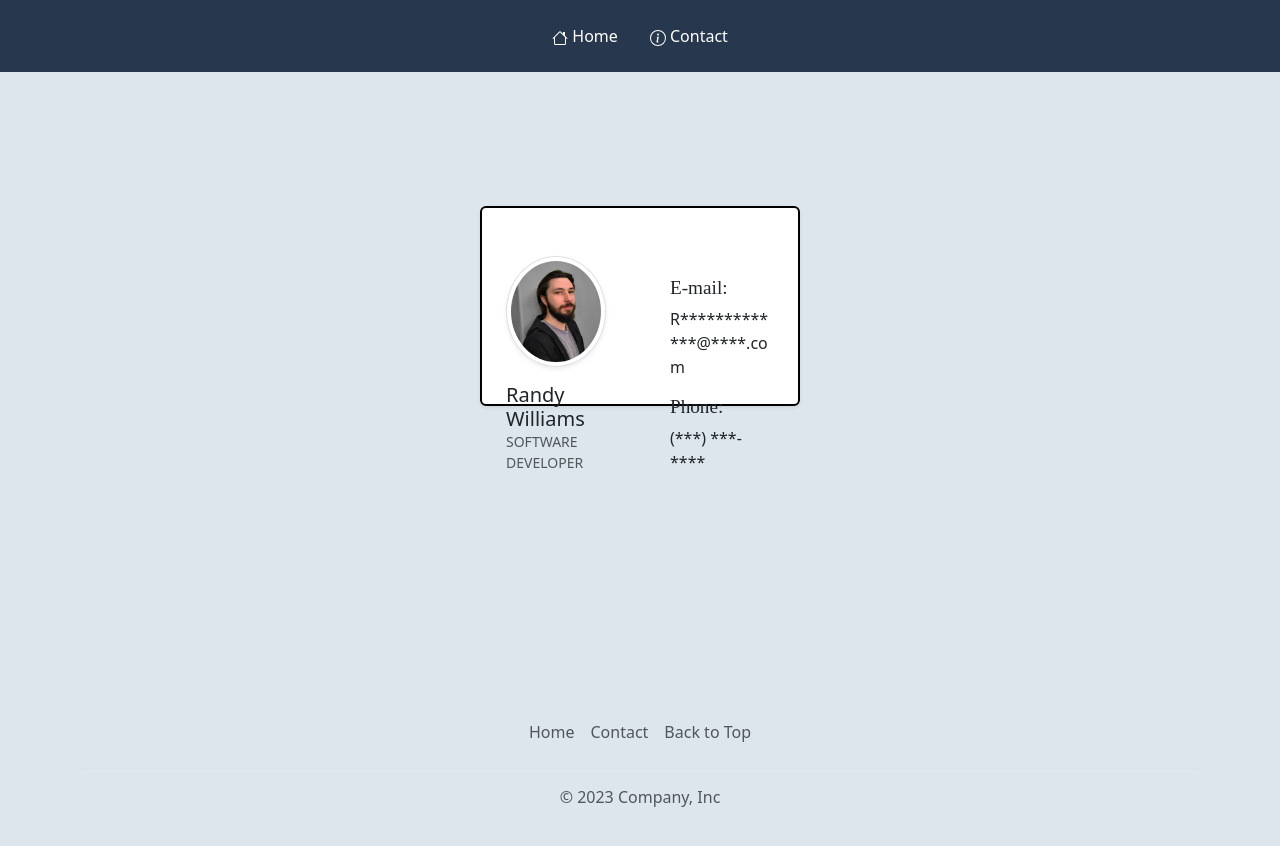
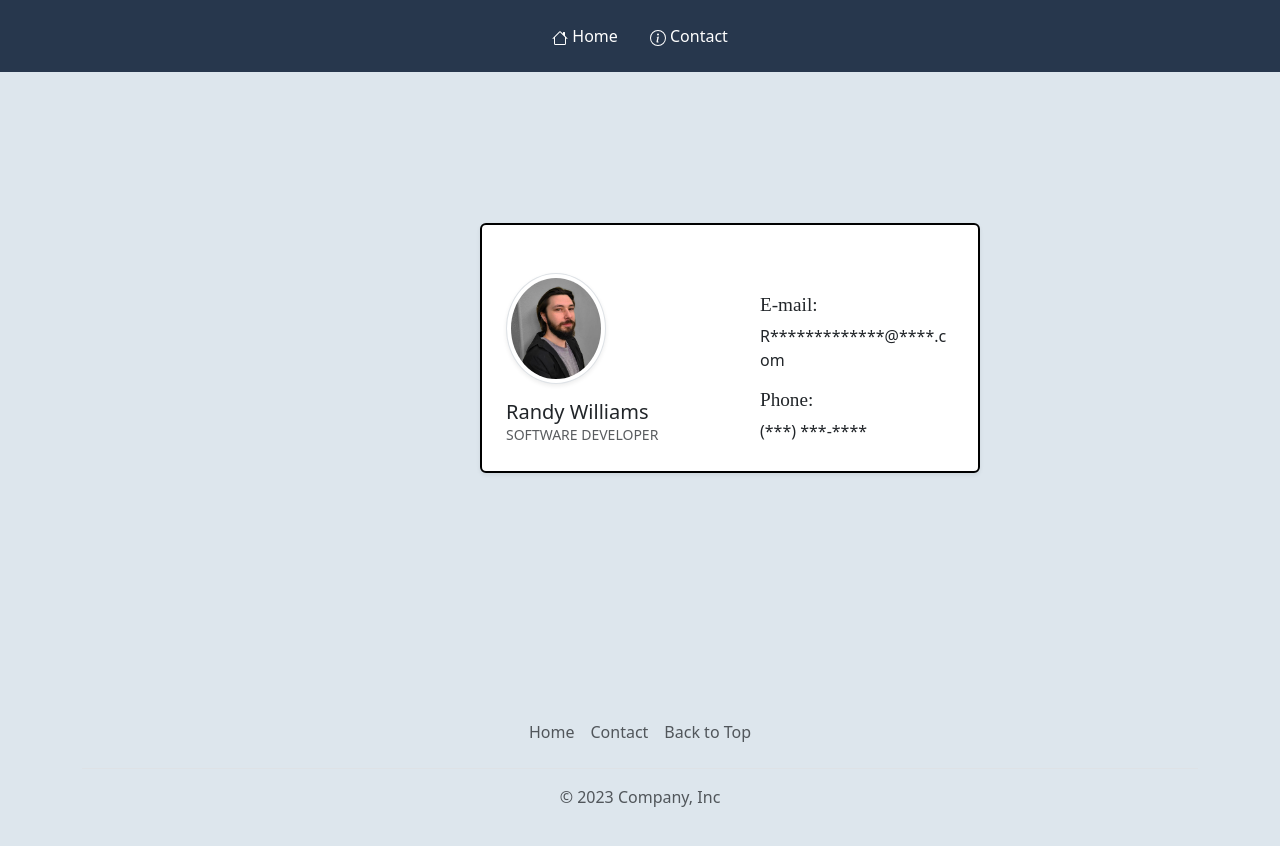
Before and after one commit to RND-1313/Portfolio, a plain HTML site: page contact.html in a window 1280 px wide. Drawn offline with nearby package versions, Linux system fonts and the light colour scheme.

Commit message:
Update styles.css

```diff
--- a/styles.css
+++ b/styles.css
@@ -56,12 +56,15 @@ h1, h2 {
 
 #contact-card .bg-white {
     border: 2px solid black;
-    height: 25vh;
+    width: 500px;
+    height: 250px;
 }
 
 #contact-card .pic-name {
     width: 45%;
     float: left;
+    min-height: fit-content;
+    word-wrap: break-word;
 }
 
 #contact-card .contact-info {
@@ -70,6 +73,7 @@ h1, h2 {
     padding-left: 30px;
     padding-top: 20px;
     word-wrap: break-word;
+    min-height: fit-content;
 }
 
 #contact-card h1 {
```
